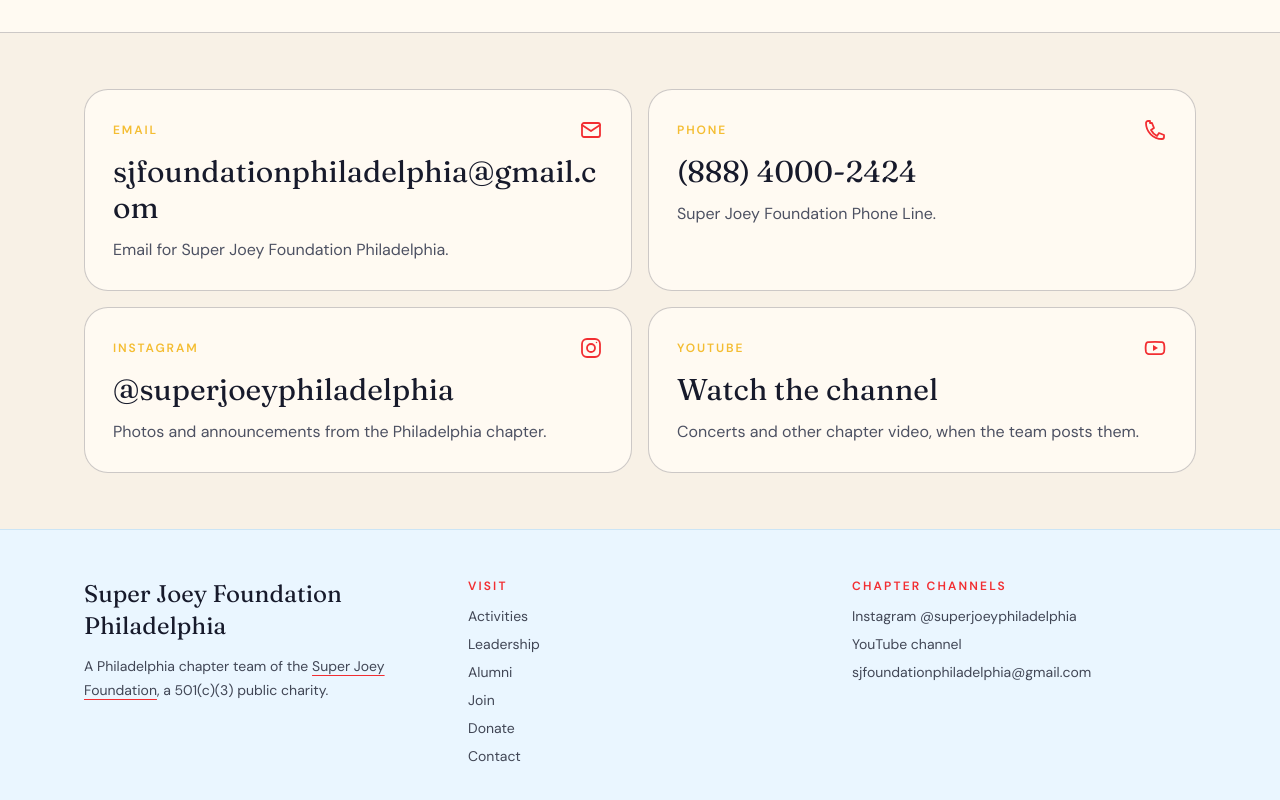
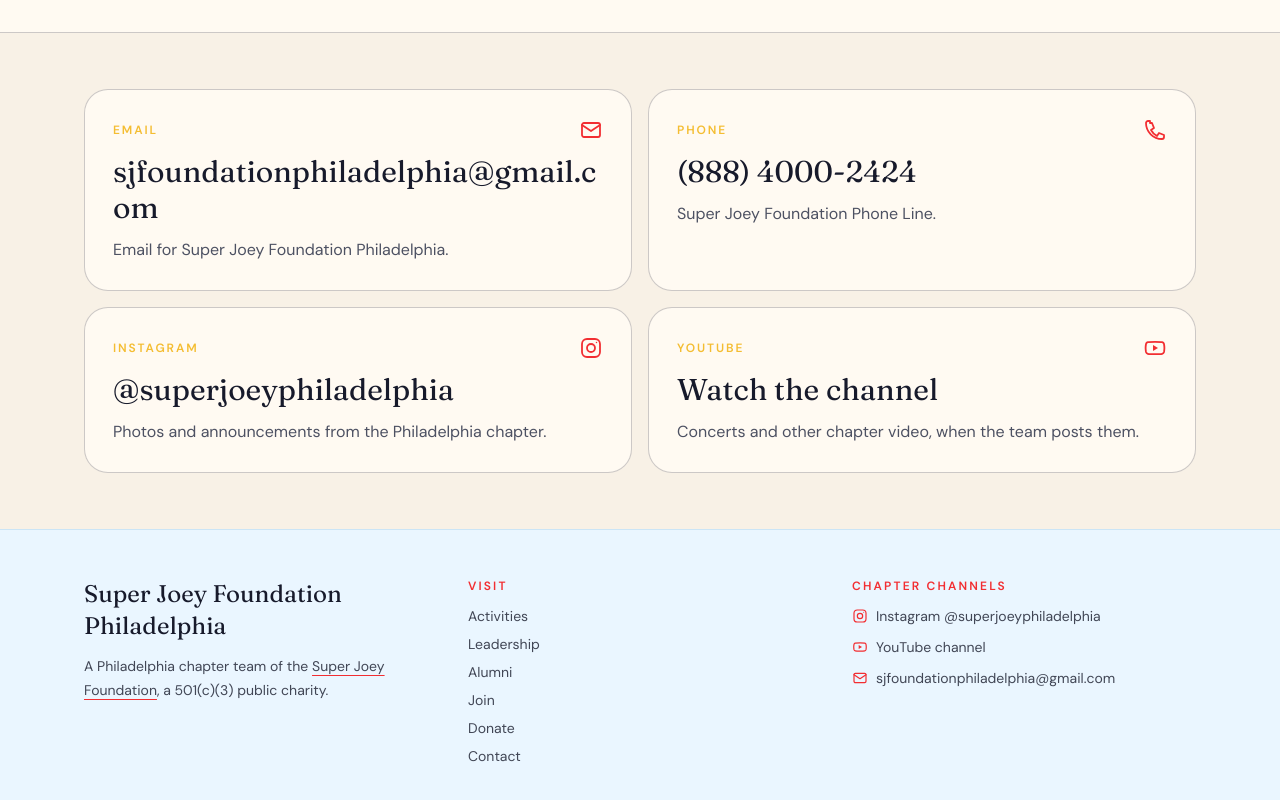
Before and after one commit to xiedong2000/super-joey-philadelphia, a Next.js app: page /contact in a window 1280 px wide. Shown: the part 388-1188 px from the top of the page. Built offline with nearby package versions, Linux system fonts and the light colour scheme.

Commit message:
Add icon to Chapter Channels at footer

```diff
--- a/app/contact/page.tsx
+++ b/app/contact/page.tsx
@@ -1,51 +1,7 @@
 import type { Metadata } from "next";
-import type { ReactNode } from "react";
+import { ContactIcon } from "@/components/ContactIcon";
 import { PageIntro } from "@/components/PageIntro";
 import { site } from "@/lib/content";
-
-type ContactIconName = "email" | "phone" | "instagram" | "youtube";
-
-function ContactIcon({ name }: { name: ContactIconName }) {
-  const paths: Record<ContactIconName, ReactNode> = {
-    email: (
-      <>
-        <rect x="3" y="5" width="18" height="14" rx="2" />
-        <path d="m3 7 9 6 9-6" />
-      </>
-    ),
-    phone: (
-      <path d="M7 3H5a2 2 0 0 0-2 2c0 8.8 7.2 16 16 16a2 2 0 0 0 2-2v-2l-5-2-2 3a14 14 0 0 1-6-6l3-2-2-5H7Z" />
-    ),
-    instagram: (
-      <>
-        <rect x="3" y="3" width="18" height="18" rx="5" />
-        <circle cx="12" cy="12" r="4" />
-        <circle cx="17.5" cy="6.5" r="0.75" fill="currentColor" stroke="none" />
-      </>
-    ),
-    youtube: (
-      <>
-        <path d="M21 8a2.5 2.5 0 0 0-1.8-1.8C17.6 5.8 12 5.8 12 5.8s-5.6 0-7.2.4A2.5 2.5 0 0 0 3 8a26 26 0 0 0-.4 4 26 26 0 0 0 .4 4 2.5 2.5 0 0 0 1.8 1.8c1.6.4 7.2.4 7.2.4s5.6 0 7.2-.4A2.5 2.5 0 0 0 21 16a26 26 0 0 0 .4-4 26 26 0 0 0-.4-4Z" />
-        <path d="m10 9 5 3-5 3V9Z" fill="currentColor" stroke="none" />
-      </>
-    ),
-  };
-
-  return (
-    <svg
-      aria-hidden="true"
-      viewBox="0 0 24 24"
-      fill="none"
-      stroke="currentColor"
-      strokeWidth="1.8"
-      strokeLinecap="round"
-      strokeLinejoin="round"
-      className="h-6 w-6 shrink-0 text-ribbon"
-    >
-      {paths[name]}
-    </svg>
-  );
-}
 
 export const metadata: Metadata = {
   title: "Contact",
--- /dev/null
+++ b/components/ContactIcon.tsx
@@ -0,0 +1,51 @@
+import type { ReactNode } from "react";
+
+export type ContactIconName = "email" | "phone" | "instagram" | "youtube";
+
+export function ContactIcon({
+  name,
+  className = "h-6 w-6",
+}: {
+  name: ContactIconName;
+  className?: string;
+}) {
+  const paths: Record<ContactIconName, ReactNode> = {
+    email: (
+      <>
+        <rect x="3" y="5" width="18" height="14" rx="2" />
+        <path d="m3 7 9 6 9-6" />
+      </>
+    ),
+    phone: (
+      <path d="M7 3H5a2 2 0 0 0-2 2c0 8.8 7.2 16 16 16a2 2 0 0 0 2-2v-2l-5-2-2 3a14 14 0 0 1-6-6l3-2-2-5H7Z" />
+    ),
+    instagram: (
+      <>
+        <rect x="3" y="3" width="18" height="18" rx="5" />
+        <circle cx="12" cy="12" r="4" />
+        <circle cx="17.5" cy="6.5" r="0.75" fill="currentColor" stroke="none" />
+      </>
+    ),
+    youtube: (
+      <>
+        <path d="M21 8a2.5 2.5 0 0 0-1.8-1.8C17.6 5.8 12 5.8 12 5.8s-5.6 0-7.2.4A2.5 2.5 0 0 0 3 8a26 26 0 0 0-.4 4 26 26 0 0 0 .4 4 2.5 2.5 0 0 0 1.8 1.8c1.6.4 7.2.4 7.2.4s5.6 0 7.2-.4A2.5 2.5 0 0 0 21 16a26 26 0 0 0 .4-4 26 26 0 0 0-.4-4Z" />
+        <path d="m10 9 5 3-5 3V9Z" fill="currentColor" stroke="none" />
+      </>
+    ),
+  };
+
+  return (
+    <svg
+      aria-hidden="true"
+      viewBox="0 0 24 24"
+      fill="none"
+      stroke="currentColor"
+      strokeWidth="1.8"
+      strokeLinecap="round"
+      strokeLinejoin="round"
+      className={`${className} shrink-0 text-ribbon`}
+    >
+      {paths[name]}
+    </svg>
+  );
+}
--- a/components/SiteFooter.tsx
+++ b/components/SiteFooter.tsx
@@ -1,4 +1,5 @@
 import Link from "next/link";
+import { ContactIcon } from "@/components/ContactIcon";
 import { site } from "@/lib/content";
 
 export function SiteFooter() {
@@ -61,18 +62,21 @@
           </p>
           <ul className="mt-3 space-y-2 text-sm text-navy/80">
             <li>
-              <a className="hover:text-ribbon" href={site.instagramUrl}>
-                Instagram {site.instagramHandle}
+              <a className="inline-flex items-center gap-2 hover:text-ribbon" href={site.instagramUrl}>
+                <ContactIcon name="instagram" className="h-4 w-4" />
+                <span>Instagram {site.instagramHandle}</span>
               </a>
             </li>
             <li>
-              <a className="hover:text-ribbon" href={site.youtubeUrl}>
-                {site.youtubeLabel}
+              <a className="inline-flex items-center gap-2 hover:text-ribbon" href={site.youtubeUrl}>
+                <ContactIcon name="youtube" className="h-4 w-4" />
+                <span>{site.youtubeLabel}</span>
               </a>
             </li>
             <li>
-              <a className="hover:text-ribbon" href={`mailto:${site.email}`}>
-                {site.email}
+              <a className="inline-flex items-center gap-2 hover:text-ribbon" href={`mailto:${site.email}`}>
+                <ContactIcon name="email" className="h-4 w-4" />
+                <span>{site.email}</span>
               </a>
             </li>
           </ul>
```
